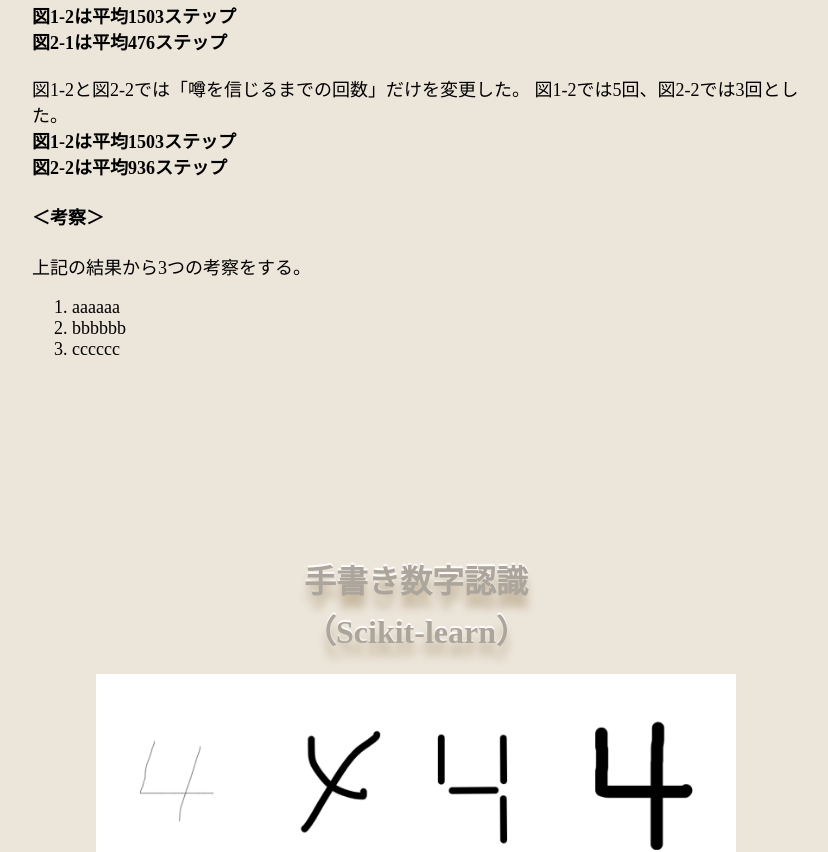
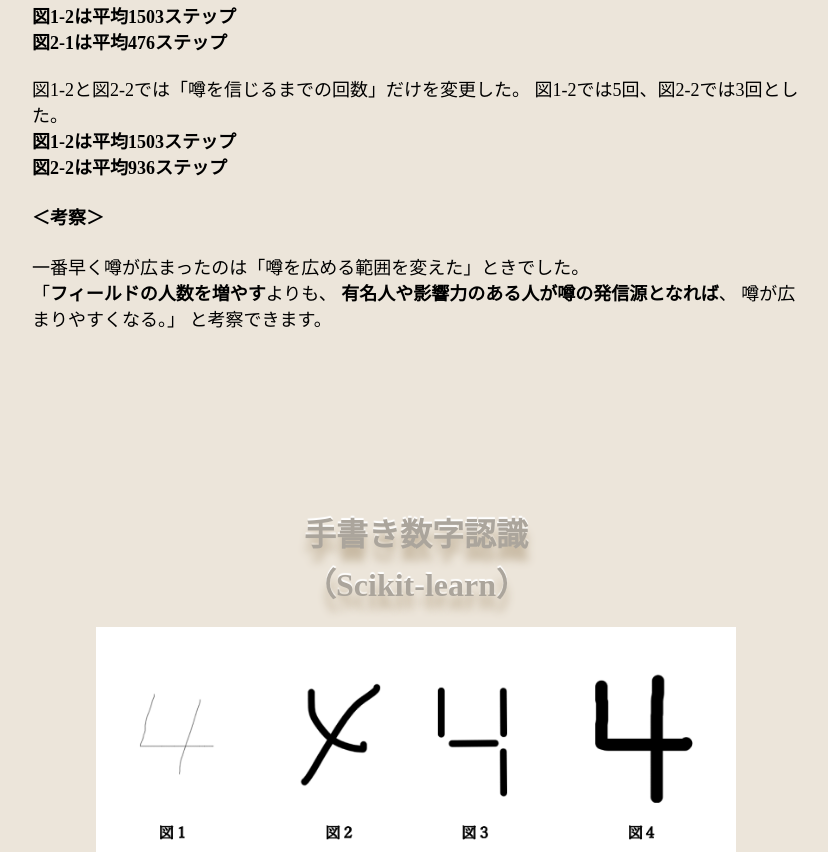
Before and after one commit to chutake/introduction_2, a React (Create React App) app: page /Work in a window 1280 px wide. Shown: the part 8983-9835 px from the top of the page, without its empty margins (224-1052 px from the left). Built offline with nearby package versions, Linux system fonts and the light colour scheme.

Commit message:
modified

```diff
--- a/src/components/MainWork.js
+++ b/src/components/MainWork.js
@@ -343,13 +343,11 @@ const MainWork = () => {
             <br />
           </strong>
           <h4>＜考察＞</h4>
-          上記の結果から3つの考察をする。
-          <br />
-          <ol>
-            <li type="1">aaaaaa</li>
-            <li type="1">bbbbbb</li>
-            <li type="1">cccccc</li>
-          </ol>
+          一番早く噂が広まったのは「噂を広める範囲を変えた」ときでした。
+          <br />「<strong>フィールドの人数を増やす</strong>
+          よりも、
+          <strong> 有名人や影響力のある人が噂の発信源となれば</strong>、
+          噂が広まりやすくなる。」 と考察できます。
         </p>
       </li>
       <li className="production">
```
